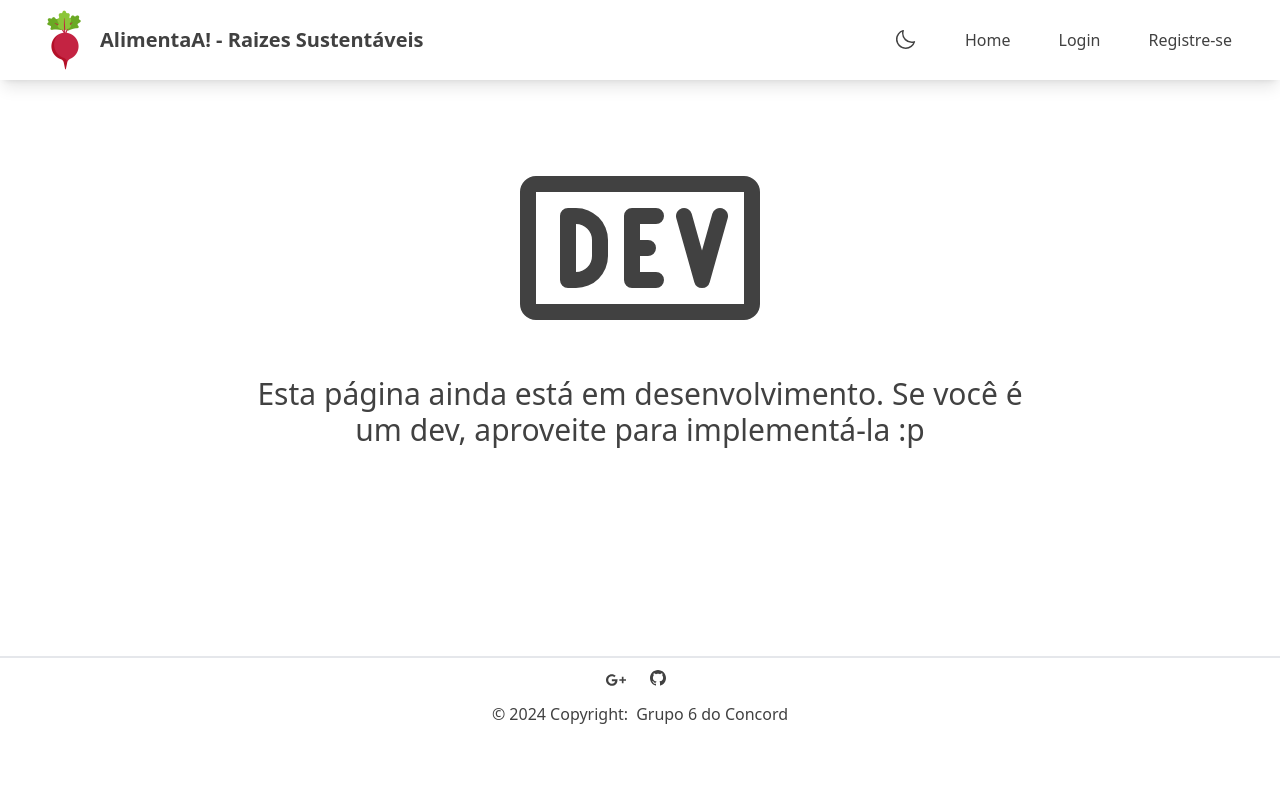
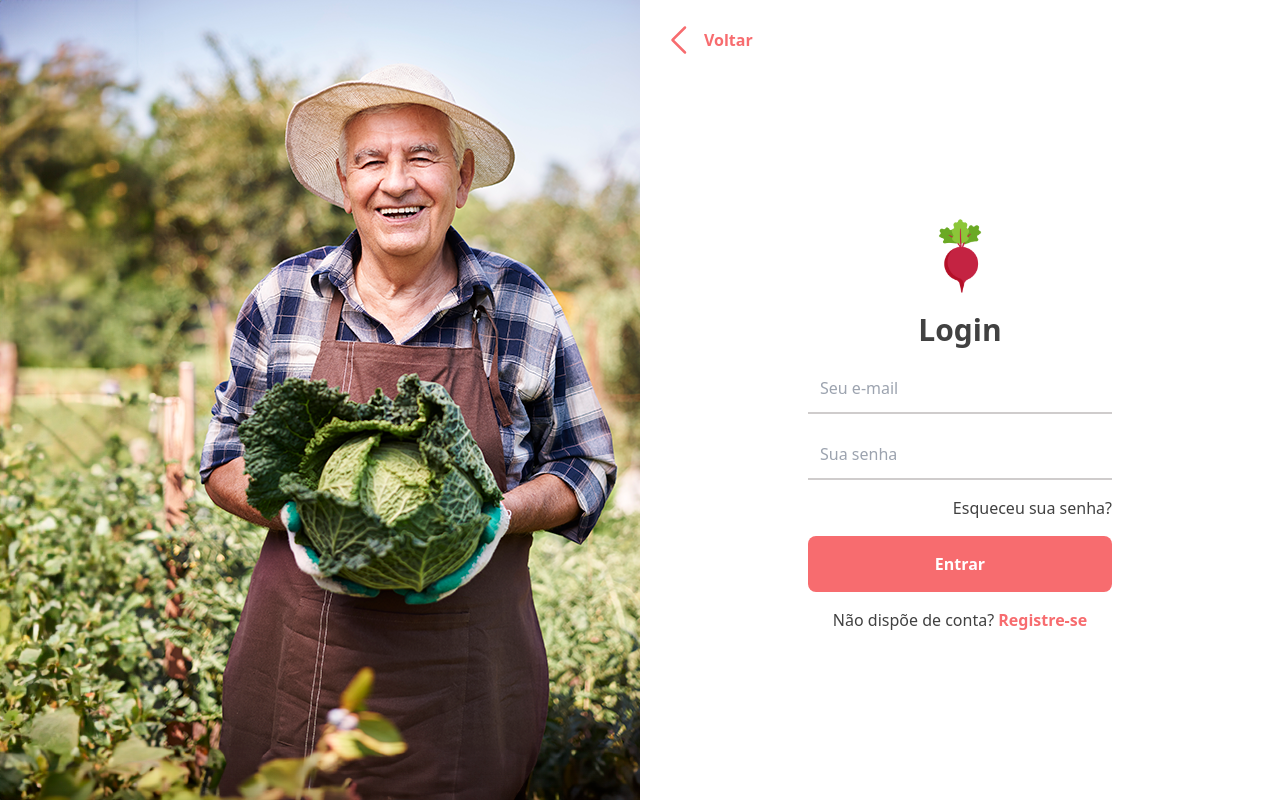
Before and after one commit to AlimentAi/Alimentai--Frontend, a React (Vite) app: page /login in a window 1280 px wide. Built offline with nearby package versions, Linux system fonts and the light colour scheme.

Commit message:
Corrigidos bugs de branch e mesclada as branches feat-login-page e feat-login-darkmode

```diff
--- a/src/App.tsx
+++ b/src/App.tsx
@@ -4,23 +4,34 @@ import NotFound from "./pages/notfound/NotFound"
 import { NavBar } from "./components/navBar/NavBar"
 import Footer from "./components/footer/Footer"
 import Home from "./pages/home/Home"
+import { Login } from "./pages/login/Login"
 
 function App() {
 
   return (
     <>
       <BrowserRouter>
-        <NavBar />
         <Routes>
-          <Route path='/' element={<Home />} />
-          <Route path='/home' element={<Home />} />
-          <Route path='/login' element={<Todo />} />
+          <Route path='/' element={
+            <>
+              <NavBar/>
+              <Home />
+              <Footer />
+            </>
+          } />
+          <Route path='/home' element={
+            <>
+              <NavBar/>
+              <Home />
+              <Footer />
+            </>
+          } />
+          <Route path='/login' element={<Login/>} />
           <Route path='/cadastrar' element={<Todo />} />
           <Route path='/sobre' element={<Todo />} />
           <Route path='/contato' element={<Todo />} />
           <Route path='/*' element={<NotFound />} />
         </Routes>
-        <Footer />
       </BrowserRouter>
     </>
   )
--- /dev/null
+++ b/src/pages/login/Login.tsx
@@ -0,0 +1,32 @@
+import { CaretLeft } from "@phosphor-icons/react";
+import Logo from "../../assets/logo.png"
+import { Link } from "react-router-dom";
+
+export function Login() {
+  return (
+    <div className="w-full h-screen flex">
+      <div className="w-[50%] h-full bg-image-Login bg-no-repeat bg-cover"></div>
+      <div className="w-[50%] h-full flex flex-col justify-center items-start p-4">
+        <Link to='/home' className="w-28">
+          <button className="w-full flex items-center gap-1 p-1 rounded-lg text-[#f76c6f] hover:bg-[#c42342] hover:text-white font-bold duration-1000">
+            <CaretLeft size={40} />
+            <span className="">Voltar</span>
+          </button>
+        </Link>
+        <form className="w-full h-[100%] flex flex-col justify-center items-start gap-4" action="">
+          <div className="w-full flex flex-col justify-center items-center gap-4">
+            <img src={Logo} className="w-20" alt="" />
+            <h1 className="text-3xl font-semibold">Login</h1>
+            <div className="w-[50%] flex flex-col items-end gap-4">
+              <input type="email" name="email" id="email" className="w-full border-b-2 p-3 border-[#cfcccc] hover:border-[#c42342] duration-1000" placeholder="Seu e-mail"/>
+              <input type="password" name="password" id="password" placeholder="Sua senha" className="w-full border-b-2 p-3 border-[#cfcccc] hover:border-[#c42342] duration-1000" />
+              <a href="" className="font-medium">Esqueceu sua senha?</a>
+            </div>
+            <button className="w-[50%] h-14 bg-[#f76c6f] rounded-lg font-bold text-white hover:bg-[#c42342] duration-1000">Entrar</button>
+            <h2>Não dispõe de conta? <Link to='/cadastro' className="font-bold text-[#f76c6f] hover:text-[#c42342] duration-1000">Registre-se</Link></h2>
+          </div>
+        </form>
+      </div>
+    </div>
+  )
+}
--- a/tailwind.config.js
+++ b/tailwind.config.js
@@ -6,7 +6,12 @@ export default {
     "./src/**/*.{js,ts,jsx,tsx}",
   ],
   theme: {
-    extend: {},
+    extend: {
+      backgroundImage: {
+        'image-Login': "url('/src/assets/Image-login.png')",
+        'icon-voltar': "url('/src/assets/button-voltar.png')"
+      }
+    },
   },
   plugins: [],
 }
```
Also changed, not shown: src/assets/Image-login.png (added).
